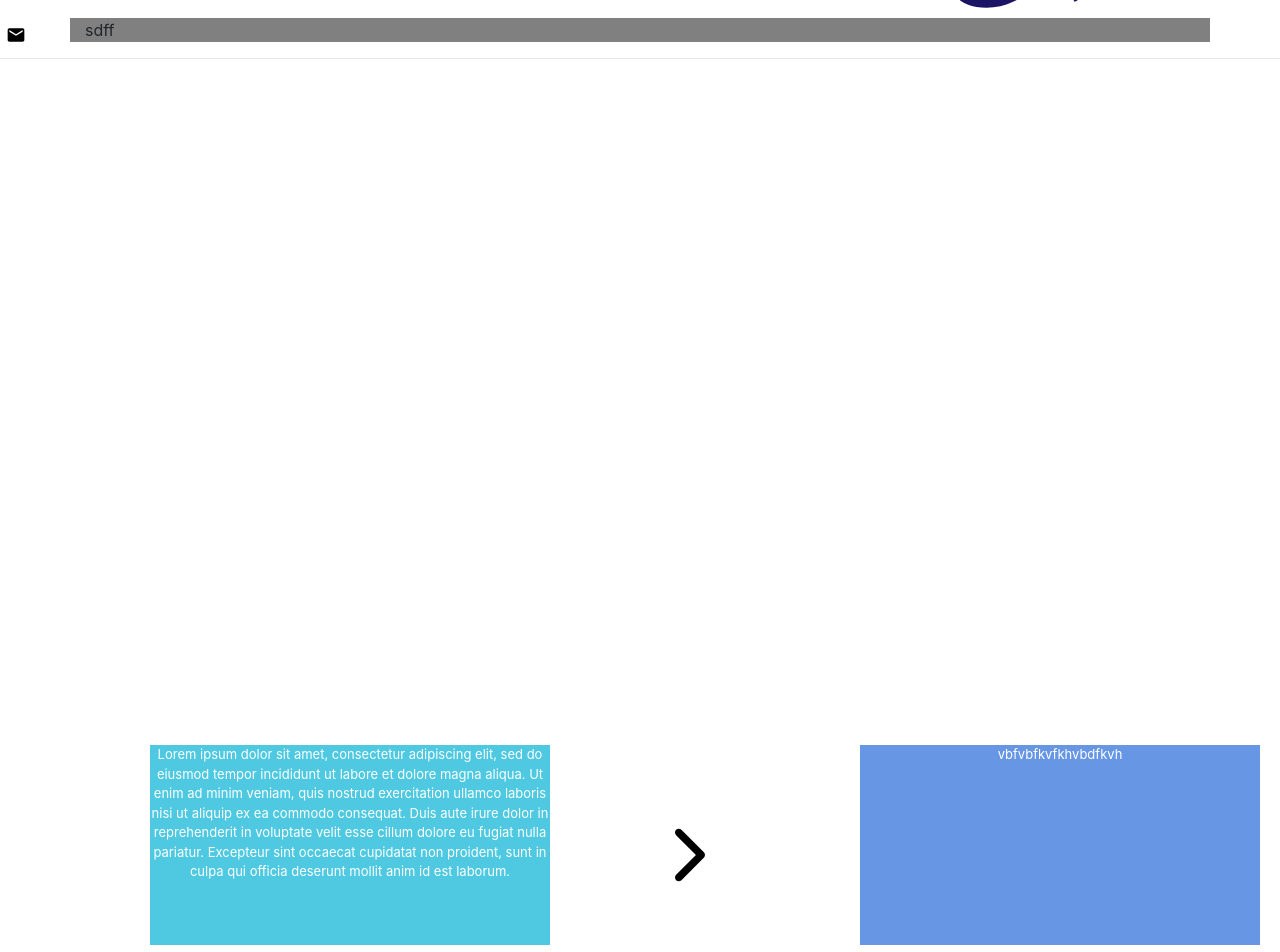
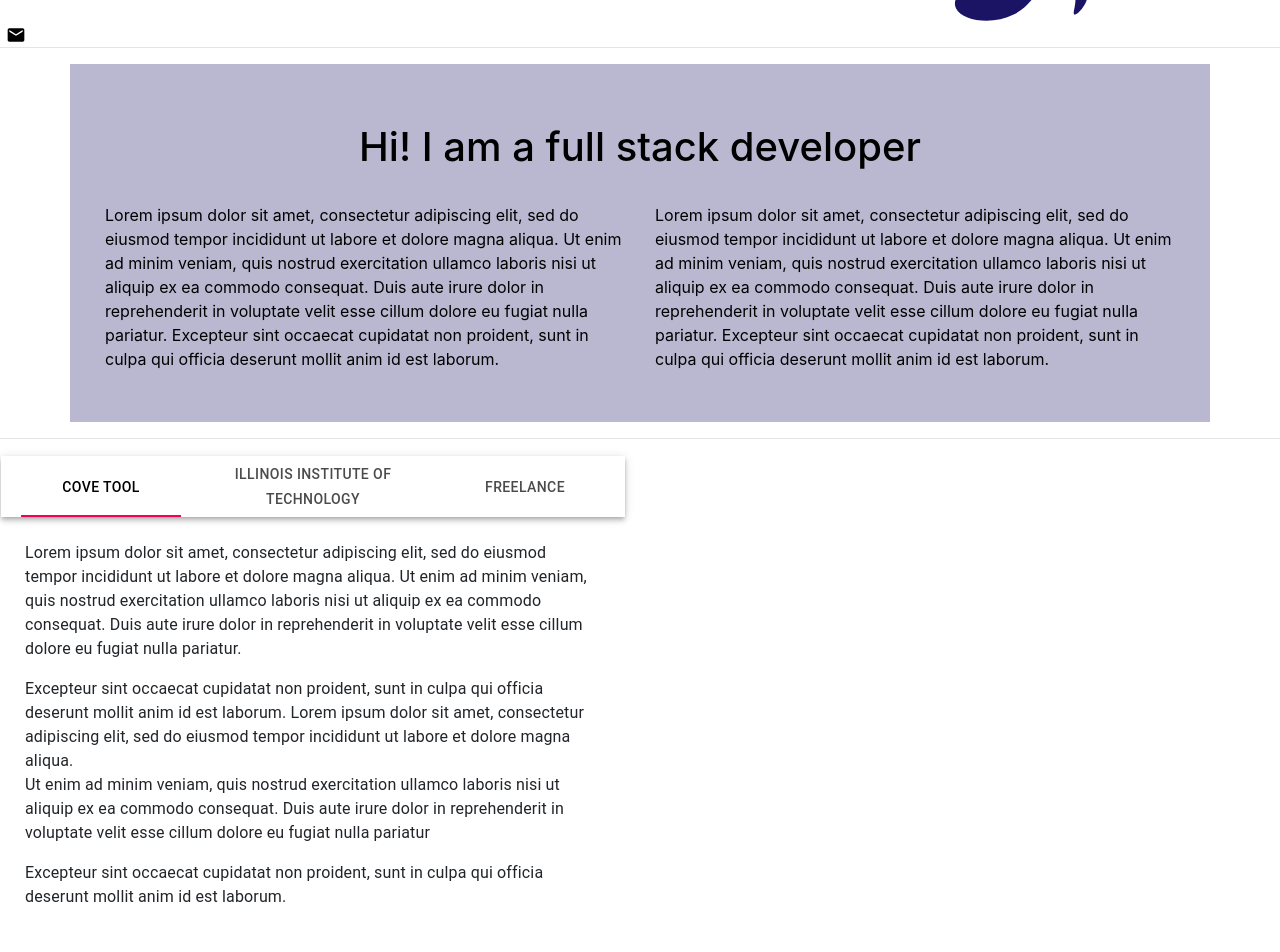
Before and after one commit to dganesh07/react-portfolio, a React (Create React App) app: page /about in a window 1280 px wide. Shown: the part 720-1672 px from the top of the page. Built offline with nearby package versions, Linux system fonts and the light colour scheme.

Commit message:
deciding on tabs + testimonials styling

```diff
--- a/src/App.js
+++ b/src/App.js
@@ -19,10 +19,11 @@
       <div className="" style={{ overflowX: "hidden" }}>
         <Header />
         <Hero />
+        <hr />
         <About />
-        <hr/>
+        <hr />
         <Experience />
-        <Testimonils/>
+        <Testimonils />
       </div>
     </>
   );
--- a/src/components/About.js
+++ b/src/components/About.js
@@ -1,12 +1,44 @@
 import React from "react";
-import styled from "styled-components";
-
 
 function About() {
-
   return (
-      <div className='container' style={{backgroundColor: 'grey'}}>sdff</div>
-  )
+    <div
+      className="container"
+      style={{
+        backgroundColor: "rgb(27, 20, 100, 0.3)",
+        color: "black",
+        padding: "35px"
+      }}
+    >
+      <br />
+      <h1 style={{ textAlign: "center" }}>Hi! I am a full stack developer</h1>
+      <br />
+      <div className="row">
+        <div className="col-md-6">
+          <p>
+            Lorem ipsum dolor sit amet, consectetur adipiscing elit, sed do
+            eiusmod tempor incididunt ut labore et dolore magna aliqua. Ut enim
+            ad minim veniam, quis nostrud exercitation ullamco laboris nisi ut
+            aliquip ex ea commodo consequat. Duis aute irure dolor in
+            reprehenderit in voluptate velit esse cillum dolore eu fugiat nulla
+            pariatur. Excepteur sint occaecat cupidatat non proident, sunt in
+            culpa qui officia deserunt mollit anim id est laborum.
+          </p>
+        </div>
+        <div className="col-md-6">
+          <p>
+            Lorem ipsum dolor sit amet, consectetur adipiscing elit, sed do
+            eiusmod tempor incididunt ut labore et dolore magna aliqua. Ut enim
+            ad minim veniam, quis nostrud exercitation ullamco laboris nisi ut
+            aliquip ex ea commodo consequat. Duis aute irure dolor in
+            reprehenderit in voluptate velit esse cillum dolore eu fugiat nulla
+            pariatur. Excepteur sint occaecat cupidatat non proident, sunt in
+            culpa qui officia deserunt mollit anim id est laborum.
+          </p>
+        </div>
+      </div>
+    </div>
+  );
 }
 
 export default About;
--- a/src/components/Experience.js
+++ b/src/components/Experience.js
@@ -1,36 +1,25 @@
-import React from "react";
+import React, { useState } from "react";
 import TabComponent from "./tabs";
 import styled from "styled-components";
 import img from "../java.png";
 
-// import { useSpring, animated, config } from "react-spring";
 import { Spring } from "react-spring/renderprops";
 import VisibilitySensor from "react-visibility-sensor";
+import { Container } from "@material-ui/core";
 
 function Experience() {
-  // const props = useSpring({
-  //   delay: 500,
-  //   opacity: isVisible ? 1 : 0,
-  // });
-
   const ExperienceWrapper = styled.section`
     border: 1px solid white;
     height: 670px;
   `;
+
   return (
     <ExperienceWrapper>
-      <div className="">
-        <VisibilitySensor once>
-          {({ isVisible }) => (
-            <Spring delay={200} to={{ opacity: isVisible ? 1 : 0 }}>
-              {({ opacity }) => (
-                <div className="col-md-6" style={{ opacity }}>
-                  <TabComponent />
-                </div>
-              )}
-            </Spring>
-          )}
-        </VisibilitySensor>
+      <div className="row">
+        <div className="col-md-6" style={{ height: 500 }}>
+          <TabComponent />
+        </div>
+        <div className="col-md-6" style={{ height: 500 }}></div>
       </div>
     </ExperienceWrapper>
   );
--- a/src/components/Testimonils.js
+++ b/src/components/Testimonils.js
@@ -4,10 +4,16 @@
 function Testimonils() {
   var items = [
     "Lorem ipsum dolor sit amet, consectetur adipiscing elit, sed do eiusmod tempor incididunt ut labore et dolore magna aliqua. Ut enim ad minim veniam, quis nostrud exercitation ullamco laboris nisi ut aliquip ex ea commodo consequat. Duis aute irure dolor in reprehenderit in voluptate velit esse cillum dolore eu fugiat nulla pariatur. Excepteur sint occaecat cupidatat non proident, sunt in culpa qui officia deserunt mollit anim id est laborum.",
-    "vbfvbfkvfkhvbdfkvh",
-    "mvbzjvhbfzvhbfvbjh",
+    "Lorem ipsum dolor sit amet, consectetur adipiscing elit, sed do eiusmod tempor incididunt ut labore et dolore magna aliqua. Ut enim ad minim veniam, quis nostrud exercitation ullamco laboris nisi ut aliquip ex ea commodo consequat. Duis aute irure dolor in reprehenderit in voluptate velit esse cillum dolore eu fugiat nulla pariatur. Excepteur sint occaecat cupidatat non proident, sunt in culpa qui officia deserunt mollit anim id est laborum.",
+    "Lorem ipsum dolor sit amet, consectetur adipiscing elit, sed do eiusmod tempor incididunt ut labore et dolore magna aliqua. Ut enim ad minim veniam, quis nostrud exercitation ullamco laboris nisi ut aliquip ex ea commodo consequat. Duis aute irure dolor in reprehenderit in voluptate velit esse cillum dolore eu fugiat nulla pariatur. Excepteur sint occaecat cupidatat non proident, sunt in culpa qui officia deserunt mollit anim id est laborum.",
   ];
-  return <Carousel items={items} active={0} />;
+  return (
+    <div className="container">
+      <h1>Testimonils</h1>
+      <br />
+      <Carousel items={items} active={0} />
+    </div>
+  );
 }
 
 export default Testimonils;
--- a/src/components/header.js
+++ b/src/components/header.js
@@ -4,7 +4,7 @@
 import Timeline from "./Timeline";
 import Hero from "./Hero";
 
-import logo from "../dams_logo.png";
+import logo from "../dams_logo_blue.png";
 
 function Header() {
   var liStyle = {
--- a/src/components/tabs.js
+++ b/src/components/tabs.js
@@ -7,8 +7,6 @@
 import Typography from "@material-ui/core/Typography";
 import Box from "@material-ui/core/Box";
 
-import Timeline from "./Timeline";
-
 function TabPanel(props) {
   const { children, value, index, ...other } = props;
 
@@ -16,8 +14,8 @@
     <div
       role="tabpanel"
       hidden={value !== index}
-      id={`vertical-tabpanel-${index}`}
-      aria-labelledby={`vertical-tab-${index}`}
+      id={`simple-tabpanel-${index}`}
+      aria-labelledby={`simple-tab-${index}`}
       {...other}
     >
       {value === index && (
@@ -37,8 +35,8 @@
 
 function a11yProps(index) {
   return {
-    id: `vertical-tab-${index}`,
-    'aria-controls': `vertical-tabpanel-${index}`,
+    id: `simple-tab-${index}`,
+    "aria-controls": `simple-tabpanel-${index}`,
   };
 }
 
@@ -46,15 +44,10 @@
   root: {
     flexGrow: 1,
     backgroundColor: theme.palette.background.paper,
-    display: 'flex',
-    height: 224,
-  },
-  tabs: {
-    borderRight: `1px solid ${theme.palette.divider}`,
   },
 }));
 
-export default function VerticalTabs() {
+export default function SimpleTabs() {
   const classes = useStyles();
   const [value, setValue] = React.useState(0);
 
@@ -64,42 +57,71 @@
 
   return (
     <div className={classes.root}>
-      <Tabs
-        orientation="vertical"
-        variant="scrollable"
-        value={value}
-        onChange={handleChange}
-        aria-label="Vertical tabs example"
-        className={classes.tabs}
+      <AppBar
+        position="static"
+        style={{ backgroundColor: "white", color: "black" }}
       >
-        <Tab label="Item One" {...a11yProps(0)} />
-        <Tab label="Item Two" {...a11yProps(1)} />
-        <Tab label="Item Three" {...a11yProps(2)} />
-        <Tab label="Item Four" {...a11yProps(3)} />
-        <Tab label="Item Five" {...a11yProps(4)} />
-        <Tab label="Item Six" {...a11yProps(5)} />
-        <Tab label="Item Seven" {...a11yProps(6)} />
-      </Tabs>
+        <Tabs
+          value={value}
+          onChange={handleChange}
+          aria-label="simple tabs example"
+          centered
+        >
+          <Tab label="Cove tool" {...a11yProps(0)} />
+          <Tab label="Illinois Institute Of technology" {...a11yProps(1)} />
+          <Tab label="Freelance" {...a11yProps(2)} />
+        </Tabs>
+      </AppBar>
       <TabPanel value={value} index={0}>
-        Item One
+        <p>
+          Lorem ipsum dolor sit amet, consectetur adipiscing elit, sed do
+          eiusmod tempor incididunt ut labore et dolore magna aliqua. Ut enim ad
+          minim veniam, quis nostrud exercitation ullamco laboris nisi ut
+          aliquip ex ea commodo consequat. Duis aute irure dolor in
+          reprehenderit in voluptate velit esse cillum dolore eu fugiat nulla
+          pariatur.
+        </p>
+        Excepteur sint occaecat cupidatat non proident, sunt in culpa qui
+        officia deserunt mollit anim id est laborum. Lorem ipsum dolor sit amet,
+        consectetur adipiscing elit, sed do eiusmod tempor incididunt ut labore
+        et dolore magna aliqua.
+        <p>
+          Ut enim ad minim veniam, quis nostrud exercitation ullamco laboris
+          nisi ut aliquip ex ea commodo consequat. Duis aute irure dolor in
+          reprehenderit in voluptate velit esse cillum dolore eu fugiat nulla
+          pariatur
+        </p>
+        Excepteur sint occaecat cupidatat non proident, sunt in culpa qui
+        officia deserunt mollit anim id est laborum.
       </TabPanel>
       <TabPanel value={value} index={1}>
-        Item Two
+        <p>
+          Lorem ipsum dolor sit amet, consectetur adipiscing elit, sed do
+          eiusmod tempor incididunt ut labore et dolore magna aliqua. Ut enim ad
+          minim veniam, quis nostrud exercitation ullamco laboris nisi ut
+          aliquip ex ea commodo consequat. Duis aute irure dolor in
+          reprehenderit in voluptate velit esse cillum dolore eu fugiat nulla
+          pariatur. Excepteur sint occaecat cupidatat non proident, sunt in
+          culpa qui officia deserunt mollit anim id est laborum.
+        </p>
+        <p>
+          Lorem ipsum dolor sit amet, consectetur adipiscing elit, sed do
+          eiusmod tempor incididunt ut labore et dolore magna aliqua. Ut enim ad
+          minim veniam, quis nostrud exercitation ullamco laboris nisi ut
+          aliquip ex ea commodo consequat. Duis aute irure dolor in
+          reprehenderit in voluptate velit esse cillum dolore eu fugiat nulla
+          pariatur. Excepteur sint occaecat cupidatat non proident, sunt in
+          culpa qui officia deserunt mollit anim id est laborum.
+        </p>
       </TabPanel>
       <TabPanel value={value} index={2}>
-        Item Three
-      </TabPanel>
-      <TabPanel value={value} index={3}>
-        Item Four
-      </TabPanel>
-      <TabPanel value={value} index={4}>
-        Item Five
-      </TabPanel>
-      <TabPanel value={value} index={5}>
-        Item Six
-      </TabPanel>
-      <TabPanel value={value} index={6}>
-        Item Seven
+        Lorem ipsum dolor sit amet, consectetur adipiscing elit, sed do eiusmod
+        tempor incididunt ut labore et dolore magna aliqua. Ut enim ad minim
+        veniam, quis nostrud exercitation ullamco laboris nisi ut aliquip ex ea
+        commodo consequat. Duis aute irure dolor in reprehenderit in voluptate
+        velit esse cillum dolore eu fugiat nulla pariatur. Excepteur sint
+        occaecat cupidatat non proident, sunt in culpa qui officia deserunt
+        mollit anim id est laborum.
       </TabPanel>
     </div>
   );
--- a/src/styles.scss
+++ b/src/styles.scss
@@ -1,11 +1,5 @@
 #carousel {
-  height: 500px;
-  width: 810px;
   margin: auto;
-  left: 0;
-  right: 0;
-  top: 0;
-  bottom: 0;
 }
 
 .arrow {
@@ -52,8 +46,9 @@
   height: $level0-height;
   width: $level0-width;
   //line-height: $level0-height;
+  color: black;
   font-size: 13px;
-  background-color: #6796e5;
+  background-color: white;
   left: $level-2-left + $level2-width;
 }
 
@@ -62,7 +57,8 @@
   width: $level0-width;
   //line-height: $level0-height;
   font-size: 13px;
-  background-color: #4ec9e1;
+  background-color: white;
+  color: black;
   left: $level0-left;
 }
 
```
